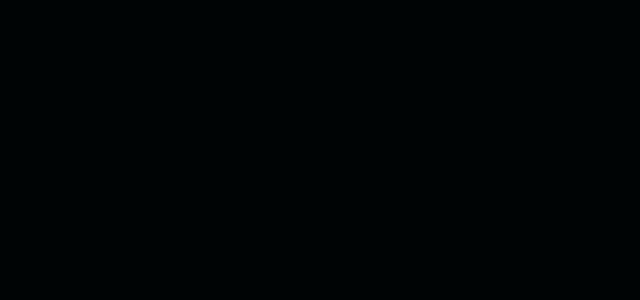
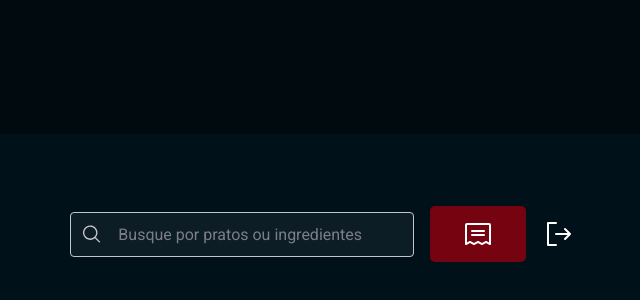
Before and after one commit to nikollllllas/food-explorer-web, a React (Vite) app: page /home in a window 1280 px wide. Before the commit this address had no page. Shown: the part 166-466 px from the top of the page, without its empty margins (274-914 px from the left). Built offline with nearby package versions, Linux system fonts and the light colour scheme.

Commit message:
refactor: updated home

```diff
--- a/src/components/Header/index.jsx
+++ b/src/components/Header/index.jsx
@@ -20,7 +20,7 @@
 
       <div>
         <h1>food explorer </h1>
-        <span>admin</span>
+        {isAdmin ? <span>Admin</span> : ''}
       </div>
 
       <Search>
@@ -31,13 +31,7 @@
         />
       </Search>
 
-      {isAdmin ? (
-        <Button title={'Novo prato'} />
-      ) : (
-        <Button
-          icon={Receipt}
-        />
-      )}
+      {isAdmin ? <Button title={'Novo prato'} /> : <Button icon={Receipt} />}
 
       <SignOut />
     </Container>
--- a/src/components/Header/styles.js
+++ b/src/components/Header/styles.js
@@ -40,7 +40,7 @@
   }
 `
 export const Search = styled.div`
-  width: 60%;
+  width: 4.8rem;
   display: flex;
   border-radius: 0.3rem;
   background-color: ${({ theme }) => theme.darkTheme.DARK[900]};
--- /dev/null
+++ b/src/pages/Home/index.jsx
@@ -0,0 +1,10 @@
+import { Header } from '../../components/Header'
+import { Container } from './styles'
+
+export function Home() {
+  return (
+    <Container>
+      <Header />
+    </Container>
+  )
+}
--- /dev/null
+++ b/src/pages/Home/styles.js
@@ -0,0 +1,30 @@
+import styled from 'styled-components'
+
+export const Container = styled.div`
+  width: 100vw;
+  height: 100vh;
+
+  display: flex;
+  align-items: center;
+  justify-content: space-evenly;
+
+  background: ${({ theme }) => theme.darkTheme.DARK[400]};
+
+  p {
+    font-size: 3.6rem;
+    font-weight: 700;
+    color: ${({ theme }) => theme.darkTheme.LIGHT[100]};
+  }
+
+  > img {
+    height: 3.6rem;
+  }
+
+  > div {
+    display: flex;
+    gap: 1.6rem;
+
+    align-items: center;
+    justify-content: center;
+  }
+`
--- a/src/routes/auth.routes.jsx
+++ b/src/routes/auth.routes.jsx
@@ -3,6 +3,7 @@
 import { Routes, Route } from 'react-router-dom'
 import { SignIn } from '../pages/SignIn'
 import { SignUp } from '../pages/SignUp'
+import { Home } from '../pages/Home'
 
 export function AuthRoutes() {
   // const user = localStorage.getItem('@rocketnotes:user')
@@ -19,6 +20,10 @@
         element={<SignUp />}
       />
 
+      <Route
+        path='/home'
+        element={<Home />}
+      />
       {/* {!user &&
         <Route
           path='*'
```
